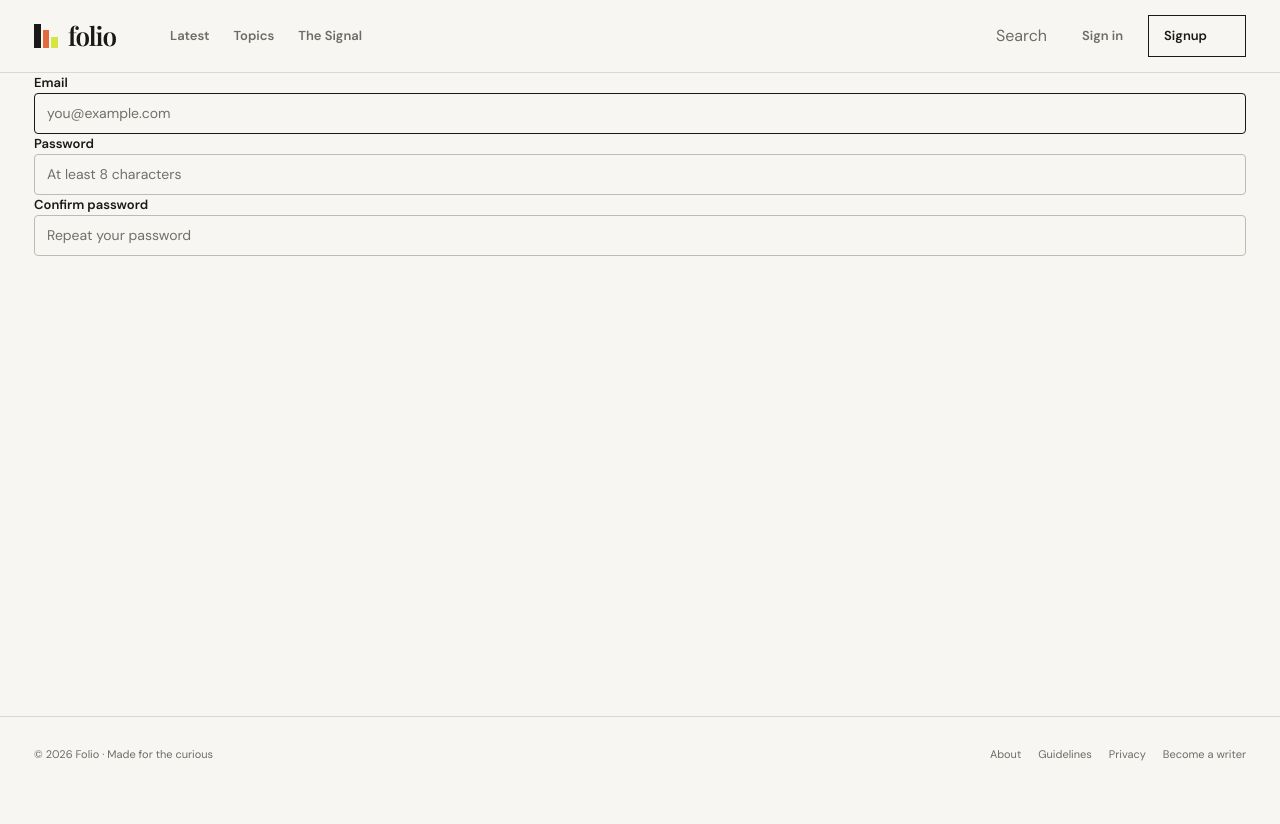
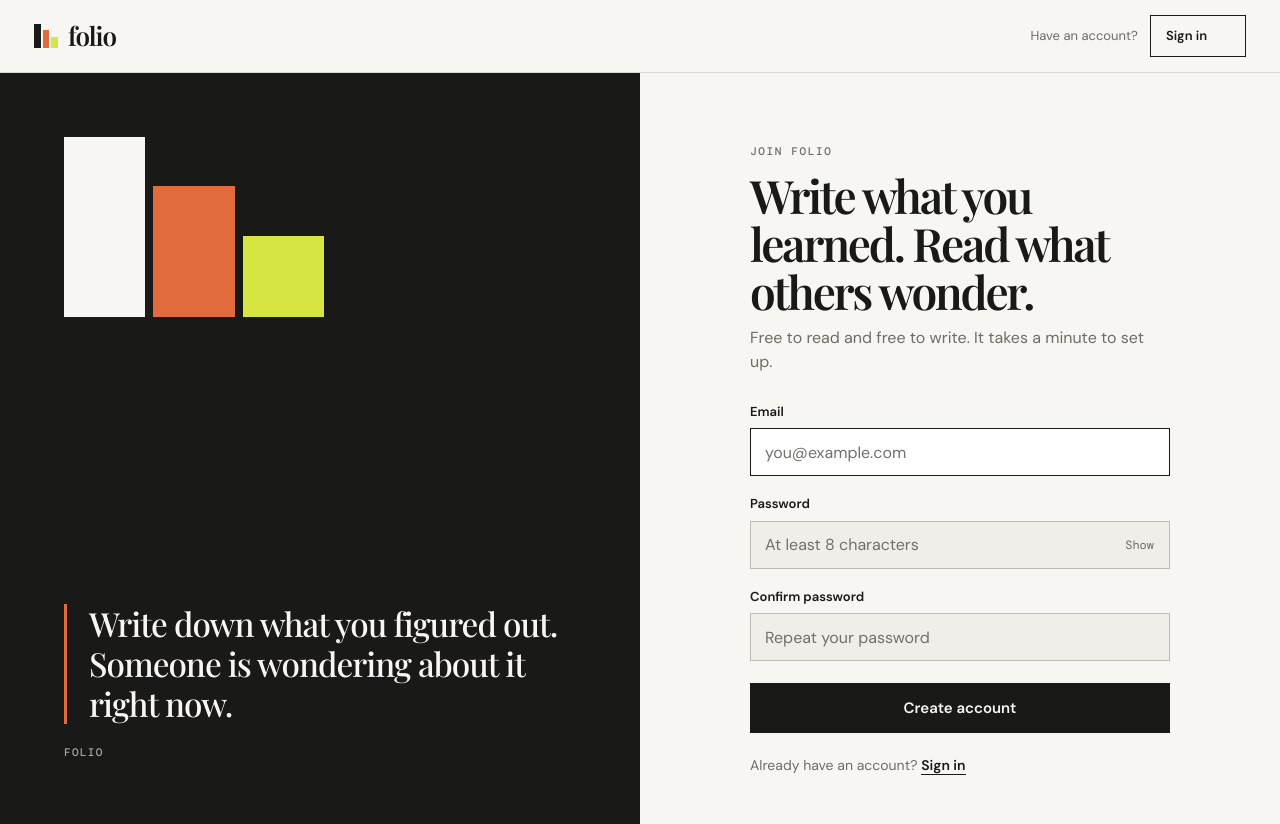
Before and after one commit to Iyanism/folio, a Django app: page /accounts/signup/ in a window 1280 px wide. Before the commit the page ends 761 px from the top, so only its background shows below. Run offline with Django 5.2, Linux system fonts and the light colour scheme; parts of the project's set-up code (start-up, migrations or seed data) failed here and were passed over; some libraries are stand-ins or nearby versions.

Commit message:
feat: add new login page and change in design style and theme of signup page

```diff
--- a/accounts/static/accounts/css/auth.css
+++ b/accounts/static/accounts/css/auth.css
@@ -0,0 +1,324 @@
+/* ============================================================
+   Auth pages — signup / login
+   ============================================================ */
+
+/* ---- Layout shell override ----
+   Loaded after style.css, but the doubled class keeps specificity
+   at 0,2,0 so it wins regardless of load order. */
+.page-shell.page-shell--auth {
+    max-width: none;
+    padding: 0;
+    width: 100%;
+    display: flex;
+    flex-direction: column;
+}
+
+/* ---- Split grid: pane + aside ---- */
+.auth {
+    display: grid;
+    grid-template-columns: 1fr;
+    flex: 1;
+    min-height: 0;
+}
+
+.pane {
+    display: flex;
+    justify-content: center;
+    align-items: flex-start;
+    padding: 44px 22px 48px;
+    min-height: 0;
+}
+
+.wrap {
+    width: 100%;
+    max-width: 420px;
+}
+
+/* ---- Scoped headings ---- */
+.auth h1 {
+    margin: 14px 0 10px;
+    font: 600 clamp(34px, 6vw, 46px) / 1.04 var(--serif);
+    letter-spacing: -0.05em;
+}
+
+.auth .lead {
+    margin: 0 0 28px;
+    color: var(--muted);
+    font-size: 16px;
+    line-height: 1.5;
+}
+
+/* ---- Fields ---- */
+.field {
+    margin-bottom: 18px;
+}
+
+.field > label {
+    display: block;
+    margin-bottom: 7px;
+    font-size: 13px;
+    font-weight: 600;
+}
+
+.inp {
+    position: relative;
+}
+
+.inp input {
+    width: 100%;
+    height: 48px;
+    border: 1px solid var(--line-dark);
+    background: var(--paper-strong);
+    padding: 0 14px;
+    font-size: 16px;
+    outline: 0;
+    border-radius: 0;
+    transition:
+        border-color var(--ease),
+        background var(--ease);
+}
+
+.inp input:focus {
+    border-color: var(--ink);
+    background: #fff;
+}
+
+.inp input[aria-invalid="true"] {
+    border-color: var(--err);
+}
+
+.inp .pw {
+    padding-right: 68px;
+}
+
+.show {
+    position: absolute;
+    right: 4px;
+    top: 4px;
+    height: 40px;
+    padding: 0 12px;
+    border: 0;
+    background: none;
+    font: 12px var(--mono);
+    color: var(--muted);
+    cursor: pointer;
+    transition: color var(--ease);
+}
+
+.show:hover {
+    color: var(--ink);
+}
+
+.hint,
+.err {
+    margin: 6px 0 0;
+    font-size: 12px;
+    line-height: 1.4;
+}
+
+.hint {
+    color: var(--faint);
+}
+
+.err {
+    color: var(--err);
+}
+
+.err:empty {
+    display: none;
+}
+
+/* ---- Submit ---- */
+.submit {
+    width: 100%;
+    height: 50px;
+    margin-top: 4px;
+    border: 1px solid var(--ink);
+    background: var(--ink);
+    color: var(--paper);
+    font-size: 15px;
+    font-weight: 600;
+    cursor: pointer;
+    transition:
+        background var(--ease),
+        border-color var(--ease);
+}
+
+.submit:hover {
+    background: var(--orange);
+    border-color: var(--orange);
+}
+
+.submit:disabled {
+    opacity: 0.6;
+    cursor: wait;
+}
+
+/* ---- Inline links ---- */
+.swap {
+    margin: 22px 0 0;
+    font-size: 14px;
+    color: var(--muted);
+}
+
+.ln {
+    border-bottom: 1px solid currentColor;
+    font-weight: 600;
+    color: var(--ink);
+    transition: color var(--ease);
+}
+
+.ln:hover {
+    color: var(--orange);
+}
+
+/* ---- Message box ---- */
+.msg {
+    margin: 0 0 20px;
+    padding: 12px 14px;
+    border: 1px solid var(--ink);
+    font-size: 13px;
+    line-height: 1.5;
+}
+
+.msg[hidden] {
+    display: none;
+}
+
+.msg.err {
+    background: #f6dccf;
+    border-color: var(--orange);
+    color: var(--ink);
+}
+
+.msg.ok {
+    background: var(--acid);
+}
+
+/* ---- Dark aside ---- */
+.aside {
+    display: none;
+    background: var(--ink);
+    color: var(--paper);
+    padding: 64px;
+    flex-direction: column;
+    justify-content: space-between;
+    gap: 48px;
+}
+
+.bars {
+    display: grid;
+    grid-template-columns: repeat(3, 1fr);
+    gap: 8px;
+    align-items: end;
+    height: 180px;
+    max-width: 260px;
+}
+
+.bars i {
+    display: block;
+    background: var(--paper);
+    height: 100%;
+}
+
+.bars i:nth-child(2) {
+    height: 73%;
+    background: var(--orange);
+}
+
+.bars i:nth-child(3) {
+    height: 45%;
+    background: var(--acid);
+}
+
+.aside blockquote {
+    margin: 0;
+    padding-left: 22px;
+    border-left: 3px solid var(--orange);
+    font: 500 clamp(26px, 2.6vw, 36px) / 1.2 var(--serif);
+    letter-spacing: -0.03em;
+}
+
+.aside cite {
+    display: block;
+    margin-top: 20px;
+    font: 500 11px / 1.5 var(--mono);
+    letter-spacing: 0.12em;
+    text-transform: uppercase;
+    color: #a8a79f;
+    font-style: normal;
+}
+
+/* ---- Helper for header actions ---- */
+.alt {
+    color: var(--muted);
+    font-size: 13px;
+}
+
+/* ---- Row: remember me + forgot password ---- */
+.row {
+    display: flex;
+    align-items: center;
+    justify-content: space-between;
+    gap: 12px;
+    margin: 2px 0 22px;
+    font-size: 13px;
+}
+
+/* ---- Inline checkbox label ---- */
+.chk {
+    display: flex;
+    gap: 10px;
+    align-items: flex-start;
+    font-size: 13px;
+    line-height: 1.45;
+    color: var(--muted);
+    font-weight: 400;
+    cursor: pointer;
+}
+
+.chk input {
+    width: 18px;
+    height: 18px;
+    margin: 1px 0 0;
+    accent-color: var(--ink);
+    flex: none;
+}
+
+.chk span {
+    padding-top: 1px;
+}
+
+/* ---- Responsive ---- */
+@media (min-width: 960px) {
+    .auth {
+        grid-template-columns: 1fr 1fr;
+    }
+
+    .pane {
+        padding-top: 72px;
+    }
+
+    .aside {
+        display: flex;
+    }
+}
+
+@media (max-width: 720px) {
+    .pane {
+        padding-bottom: calc(48px + env(safe-area-inset-bottom, 0px));
+    }
+}
+
+@media (max-width: 600px) {
+    .alt {
+        display: none;
+    }
+}
+
+@media (prefers-reduced-motion: reduce) {
+    * {
+        transition: none !important;
+        animation: none !important;
+    }
+}
--- a/accounts/templates/accounts/signup.html
+++ b/accounts/templates/accounts/signup.html
@@ -1,24 +1,110 @@
 {% extends "base.html" %}
 {% load static %}
 
-{% block title %}
-    Folio | Signup
+{% block title %}Create your account — Folio{% endblock %}
+
+{% block meta_description %}Join Folio — free to read, free to write. Set up your account in a minute.{% endblock %}
+
+{% block extra_css %}
+    <link rel="stylesheet" href="{% static 'accounts/css/auth.css' %}" />
 {% endblock %}
 
-{% block extra_css %}
-    <link rel="stylesheet" href="{% static "accounts/css/auth.css" %}">
-{% endblock  %}
+{% block nav_links %}{% endblock %}
+
+{% block header_actions %}
+    <div class="header-actions">
+        <span class="alt">Have an account?</span>
+        <a href="{% url 'login' %}" class="header-btn write">
+            Sign in
+            <svg class="icon" style="width: 15px; height: 15px">
+                <use href="#icon-arrow"></use>
+            </svg>
+        </a>
+    </div>
+{% endblock %}
+
+{% block main_class %}page-shell--auth{% endblock %}
 
 {% block content %}
-    <div class="">
-        <form method="post" class="" novalidate>
+<div class="auth">
+    <aside class="aside" aria-hidden="true">
+        <div class="bars"><i></i><i></i><i></i></div>
+        <div>
+            <blockquote>Write down what you figured out. Someone is wondering about it right now.</blockquote>
+            <cite>Folio</cite>
+        </div>
+    </aside>
+    <section class="pane">
+        <div class="wrap">
+            <div class="eyebrow">Join Folio</div>
+            <h1>Write what you learned. Read what others wonder.</h1>
+            <p class="lead">Free to read and free to write. It takes a minute to set up.</p>
+
+            {% if messages %}
+                {# base.html already renders messages above, but you can drop this block if you want them once #}
+            {% endif %}
+
+            {% if form.non_field_errors %}
+                <div class="msg err" role="alert">
+                    {% for error in form.non_field_errors %}{{ error }}{% endfor %}
+                </div>
+            {% endif %}
+
+            <form method="post" action="{% url 'signup' %}" class="auth-form" novalidate>
                 {% csrf_token %}
+
                 {% for field in form %}
-            	<div class="">
-                    <label for="{{ field.id_for_label }}" class="">{{ field.label }}</label>
+                    <div class="field">
+                        <label for="{{ field.id_for_label }}">{{ field.label }}</label>
+                        <div class="inp">
                             {{ field }}
+                            {% if field.name == "password1" or field.name == "password" %}
+                                <button
+                                    class="show"
+                                    type="button"
+                                    aria-pressed="false"
+                                    aria-label="Show password"
+                                    data-toggle-password="{{ field.id_for_label }}"
+                                >Show</button>
+                            {% endif %}
+                        </div>
+                        {% if field.errors %}
+                            <p class="err" id="{{ field.id_for_label }}-err">
+                                {% for error in field.errors %}{{ error }}{% endfor %}
+                            </p>
+                        {% endif %}
                     </div>
                 {% endfor %}
+
+                <button class="submit" type="submit">Create account</button>
             </form>
+
+            <p class="swap">
+                Already have an account?
+                <a class="ln" href="{% url 'login' %}">Sign in</a>
+            </p>
+        </div>
+    </section>
 </div>
 {% endblock %}
+
+{% block footer_class %}site-footer--empty{% endblock %}
+
+{% block footer %}{% endblock %}
+
+{% block extra_js %}
+<script>
+    (() => {
+        document.querySelectorAll('[data-toggle-password]').forEach(btn => {
+            const input = document.getElementById(btn.dataset.togglePassword);
+            if (!input) return;
+            btn.addEventListener('click', () => {
+                const show = input.type === 'password';
+                input.type = show ? 'text' : 'password';
+                btn.textContent = show ? 'Hide' : 'Show';
+                btn.setAttribute('aria-pressed', show);
+            });
+        });
+    })();
+</script>
+{% endblock %}
```
Also changed, not shown: accounts/templates/accounts/login.html (added, +126 -0 lines). Lines whose indentation alone changed are shown as unchanged.
